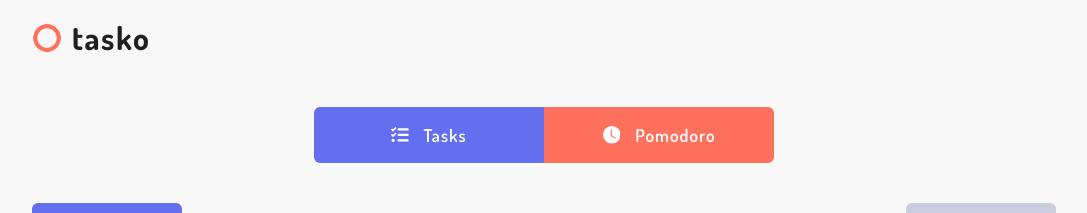
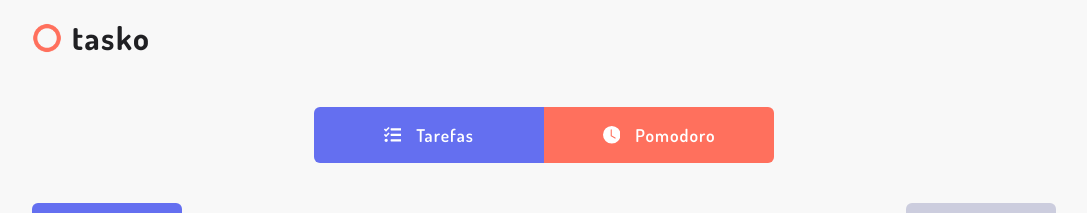
Before and after one commit to tiagocreator/tasko, a React (Create React App) app: page / in a window 1280 px wide. Shown: the top 213 px of the page, without its empty margins (96-1183 px from the left). Built offline with nearby package versions, Linux system fonts and the light colour scheme.

Commit message:
Fix typo

```diff
--- a/src/components/ButtonsContainer.js
+++ b/src/components/ButtonsContainer.js
@@ -10,7 +10,7 @@ const ButtonsContainer = () => {
     <ButtonsContainerStyle>
       <StyledLink to="/" className="tasks" value="tasks">
         <FaTasks className="icon" />
-        Tasks
+        Tarefas
       </StyledLink>
       <StyledLink to="/pomodoro" className="pomodoro" value="pomodoro">
         <BsClockFill className="icon" />
```
